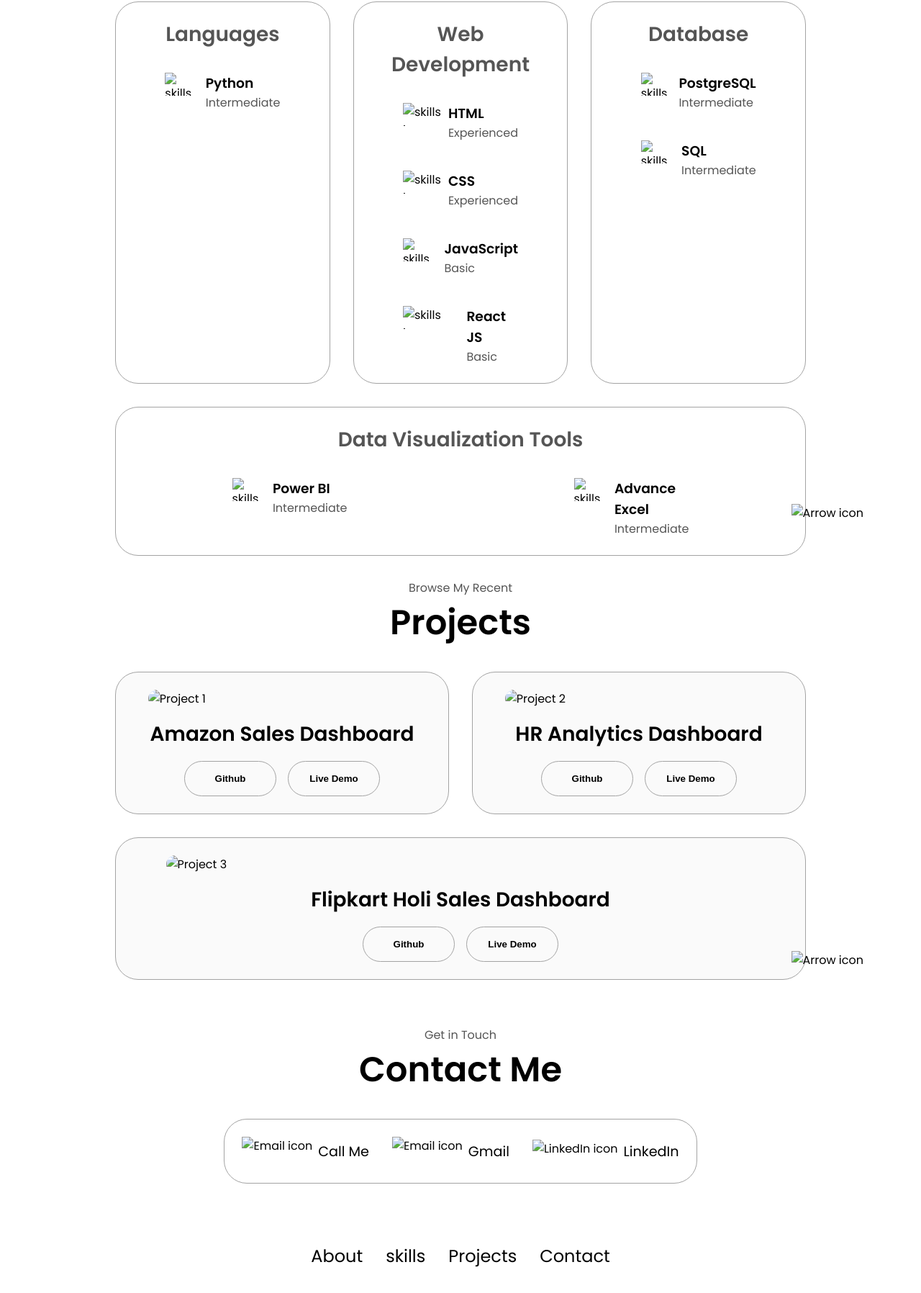
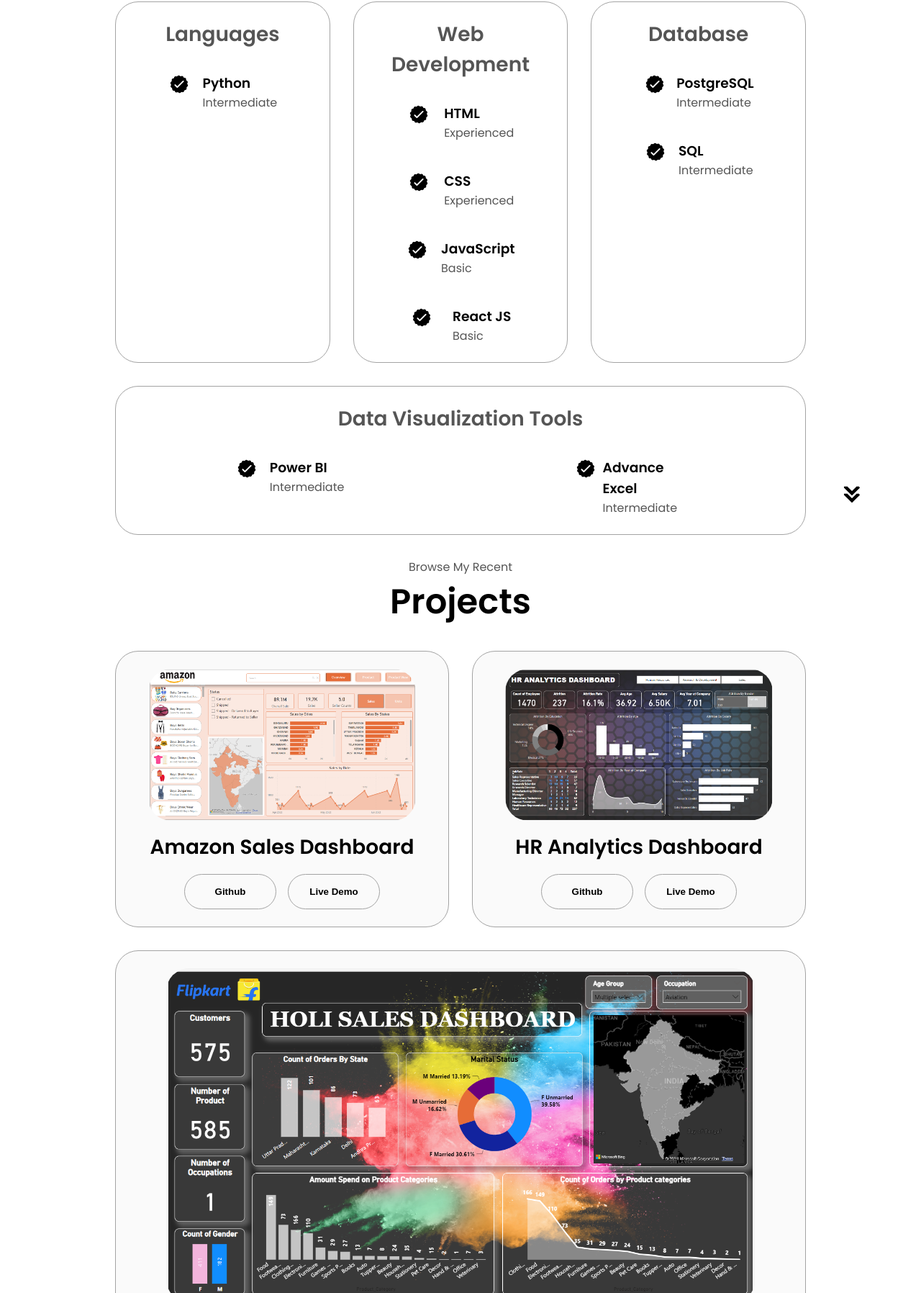
Before and after one commit to Kush1006/My_Portfolio, a plain HTML site: page index.html in a window 1280 px wide. Shown: the part 1823-3619 px from the top of the page at 72% size. Drawn offline with Linux system fonts and the light colour scheme.

Commit message:
Update index.html

```diff
--- a/index.html
+++ b/index.html
@@ -48,7 +48,7 @@
         <div class="btn-container">
           <button
             class="btn btn-color-2"
-            onclick="window.open('./assets/KUSH JAISWAL(RESUME) (1).pdf')"
+            onclick="window.open('Kush_Portfolio_1/Kush_Profolio_1/assets/KUSH JAISWAL(RESUME) (1).pdf')"
           >
             Download CV
           </button>
@@ -78,7 +78,7 @@
       <div class="section-container">
         <div class="section__pic-container">
           <img
-            src="./assets/kush2.png"
+            src="Kush_Portfolio_1/Kush_Profolio_1/assets/kush2.png"
             alt="Profile picture"
             class="about-pic"
           />
@@ -87,7 +87,7 @@
           <div class="about-containers">
             <div class="details-container">
               <img
-                src="./assets/experience.png"
+                src="Kush_Portfolio_1/Kush_Profolio_1/assets/experience.png"
                 alt="skills icon"
                 class="icon"
               />
@@ -96,7 +96,7 @@
             </div>
             <div class="details-container">
               <img
-                src="./assets/education.png"
+                src="Kush_Portfolio_1/Kush_Profolio_1/assets/education.png"
                 alt="Education icon"
                 class="icon"
               />
@@ -113,7 +113,7 @@
         </div>
       </div>
       <img
-        src="./assets/arrow.png"
+        src="Kush_Portfolio_1/Kush_Profolio_1/assets/arrow.png"
         alt="Arrow icon"
         class="icon arrow"
         onclick="location.href='#skills'"
@@ -128,7 +128,7 @@
             <div class="article-container">
               <article>
                 <img
-                  src="./assets/checkmark.png"
+                  src="Kush_Portfolio_1/Kush_Profolio_1/assets/checkmark.png"
                   alt="skills icon"
                   class="icon"
                 />
@@ -144,7 +144,7 @@
             <div class="article-container">
               <article>
                 <img
-                  src="./assets/checkmark.png"
+                  src="Kush_Portfolio_1/Kush_Profolio_1/assets/checkmark.png"
                   alt="skills icon"
                   class="icon"
                 />
@@ -155,7 +155,7 @@
               </article>
               <article>
                 <img
-                  src="./assets/checkmark.png"
+                  src="Kush_Portfolio_1/Kush_Profolio_1/assets/checkmark.png"
                   alt="skills icon"
                   class="icon"
                 />
@@ -166,7 +166,7 @@
               </article>
               <article>
                 <img
-                  src="./assets/checkmark.png"
+                  src="Kush_Portfolio_1/Kush_Profolio_1/assets/checkmark.png"
                   alt="skills icon"
                   class="icon"
                 />
@@ -177,7 +177,7 @@
               </article>
               <article>
                 <img
-                  src="./assets/checkmark.png"
+                  src="Kush_Portfolio_1/Kush_Profolio_1/assets/checkmark.png"
                   alt="skills icon"
                   class="icon"
                 />
@@ -193,7 +193,7 @@
             <div class="article-container">
               <article>
                 <img
-                  src="./assets/checkmark.png"
+                  src="Kush_Portfolio_1/Kush_Profolio_1/assets/checkmark.png"
                   alt="skills icon"
                   class="icon"
                 />
@@ -204,7 +204,7 @@
               </article>
               <article>
                 <img
-                  src="./assets/checkmark.png"
+                  src="Kush_Portfolio_1/Kush_Profolio_1/assets/checkmark.png"
                   alt="skills icon"
                   class="icon"
                 />
@@ -220,7 +220,7 @@
             <div class="article-container">
               <article>
                 <img
-                  src="./assets/checkmark.png"
+                  src="Kush_Portfolio_1/Kush_Profolio_1/assets/checkmark.png"
                   alt="skills icon"
                   class="icon"
                 />
@@ -231,7 +231,7 @@
               </article>
               <article>
                 <img
-                  src="./assets/checkmark.png"
+                  src="Kush_Portfolio_1/Kush_Profolio_1/assets/checkmark.png"
                   alt="skills icon"
                   class="icon"
                 />
@@ -244,7 +244,7 @@
           </div>
         </div>
       <img
-      src="./assets/arrow.png"
+      src="Kush_Portfolio_1/Kush_Profolio_1/assets/arrow.png"
       alt="Arrow icon"
       class="icon arrow"
       onclick="location.href='#projects'"
@@ -258,7 +258,7 @@
           <div class="details-container color-container">
             <div class="article-container">
               <img
-                src="./assets/project-1.png"
+                src="Kush_Portfolio_1/Kush_Profolio_1/assets/project-1.png"
                 alt="Project 1"
                 class="project-img"
               />
@@ -282,7 +282,7 @@
           <div class="details-container color-container">
             <div class="article-container">
               <img
-                src="./assets/project-2.png"
+                src="Kush_Portfolio_1/Kush_Profolio_1/assets/project-2.png"
                 alt="Project 2"
                 class="project-img"
               />
@@ -306,7 +306,7 @@
           <div class="details-container color-container">
             <div class="article-container">
               <img
-                src="./assets/project-3.png"
+                src="Kush_Portfolio_1/Kush_Profolio_1/assets/project-3.png"
                 alt="Project 3"
                 class="project-img"
               />
@@ -330,7 +330,7 @@
         </div>
       </div>
       <img
-        src="./assets/arrow.png"
+        src="Kush_Portfolio_1/Kush_Profolio_1/assets/arrow.png"
         alt="Arrow icon"
         class="icon arrow"
         onclick="location.href='#contact'"
@@ -342,7 +342,7 @@
       <div class="contact-info-upper-container">
         <div class="contact-info-container">
           <img
-            src="./assets/call.png"
+            src="Kush_Portfolio_1/Kush_Profolio_1/assets/call.png"
             alt="Email icon"
             class="icon contact-icon email-icon"
           />
@@ -350,7 +350,7 @@
         </div>
         <div class="contact-info-container">
           <img
-            src="./assets/email.png"
+            src="Kush_Portfolio_1/Kush_Profolio_1/assets/email.png"
             alt="Email icon"
             class="icon contact-icon email-icon"
           />
@@ -358,7 +358,7 @@
         </div>
         <div class="contact-info-container">
           <img
-            src="./assets/linkedin.png"
+            src="Kush_Portfolio_1/Kush_Profolio_1/assets/linkedin.png"
             alt="LinkedIn icon"
             class="icon contact-icon"
           />
```
